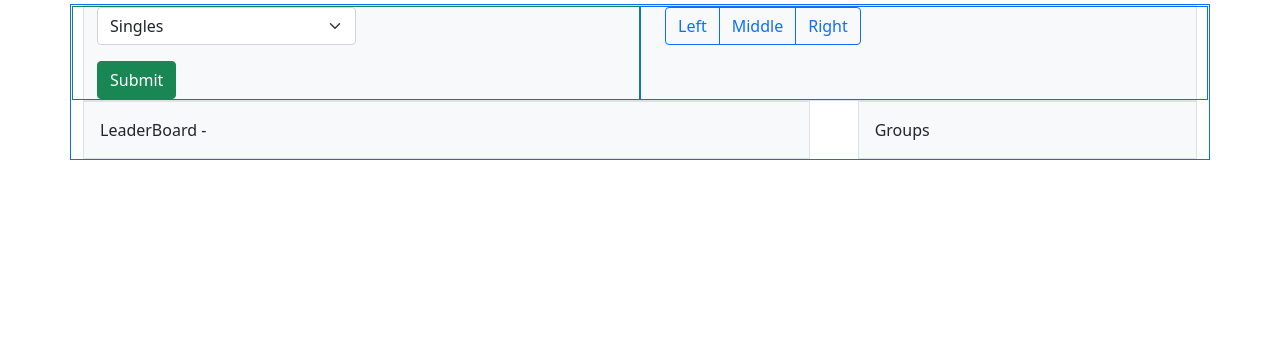
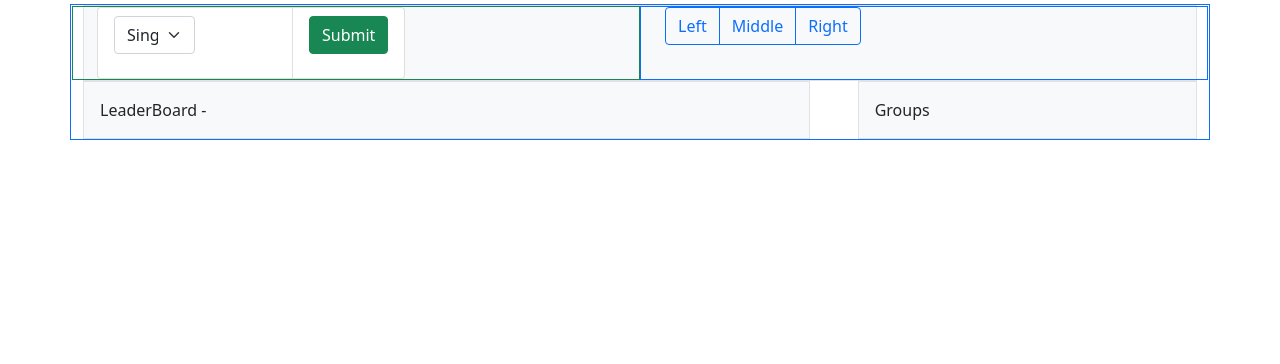
Before and after one commit to HarshaNyshadham/TPL, a Flask app: template templates/test.html in a window 1280 px wide. Shown: the part 56-420 px from the top of the page. Run offline with Flask 3, Linux system fonts and the light colour scheme; the template is opened without the code that fills it, so the values that code supplies are empty; some libraries are stand-ins or nearby versions.

Commit message:
Update test.html

```diff
--- a/templates/test.html
+++ b/templates/test.html
@@ -10,13 +10,16 @@
 
          <div class="col border border-success">
             <form method="post">
-            <select class="form-select form-select-md mb-3" style="width: 50%;" aria-label=".form-select-lg example" name="league_format_selection">
-               <option selected>Singles</option>
-               <option value="Doubles">Doubles</option>
-               <option value="Mixed Doubles">Mixed Doubles</option>
+               <ul class="list-group list-group-horizontal">
+                  <li class="list-group-item">
+                  <select class="form-select form-select-md mb-3" style="width: 50%;" aria-label=".form-select-lg example" name="league_format_selection">
+                     <option selected>Singles</option>
+                     <option value="Doubles">Doubles</option>
+                     <option value="Mixed Doubles">Mixed Doubles</option>
 
-             </select>
-             <button type="submit" class="btn btn-success">Submit</button>
+             </select></li>
+             <li class="list-group-item"><button type="submit" class="btn btn-success">Submit</button></li>
+            </ul>
             </form>
          </div>
          <div class="col border border-primary">
```
